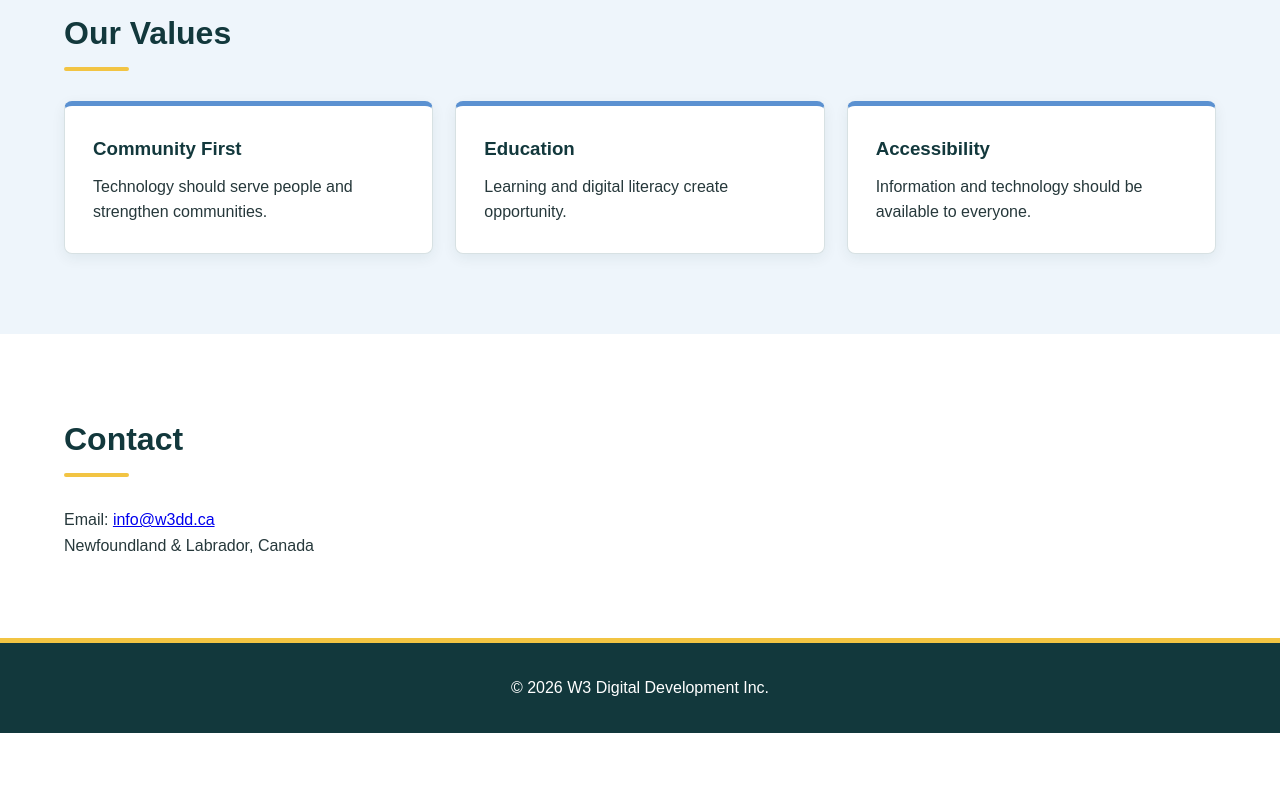
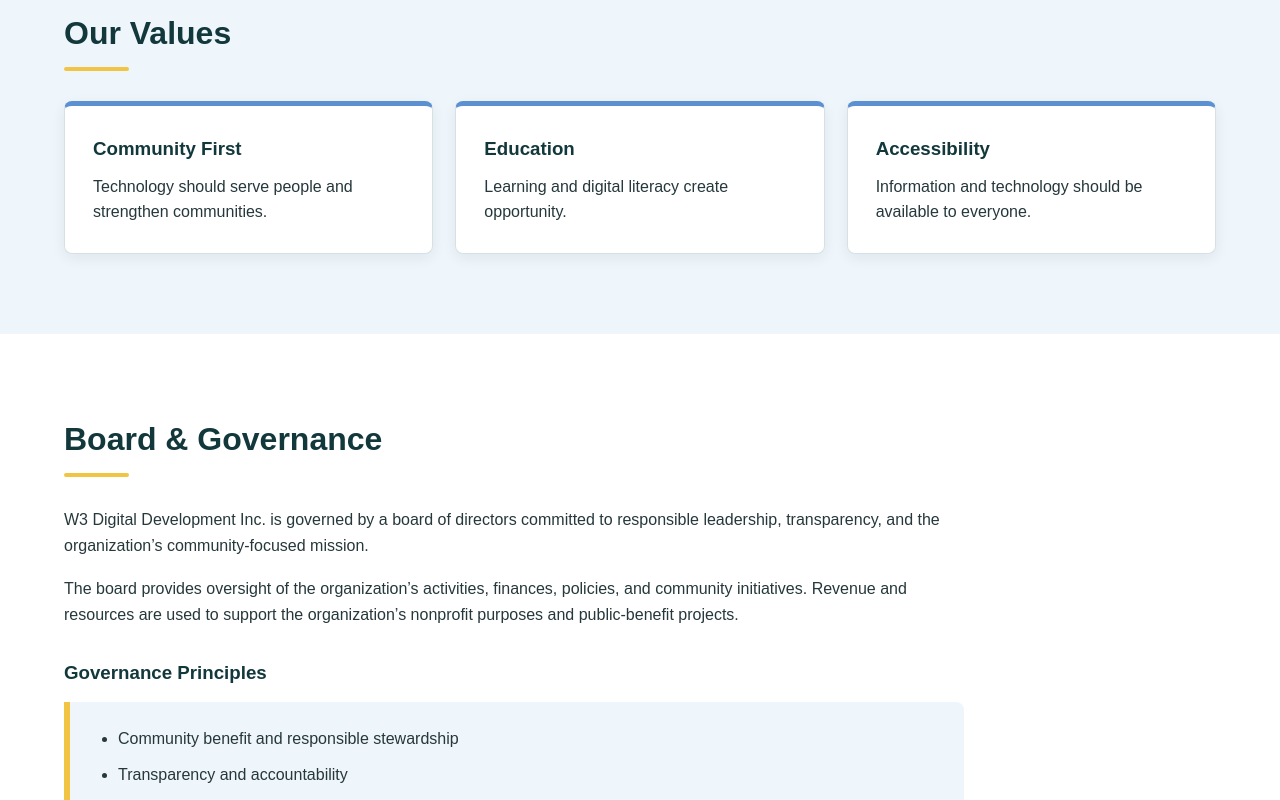
Before and after one commit to derekpmoller/w3dd-org-site, a plain HTML site: page index.html in a window 1280 px wide. Shown: the part 2000-2800 px from the top of the page. Before the commit the page ends 2733 px from the top, so only its background shows below. Drawn offline with Linux system fonts and the light colour scheme.

Commit message:
Add board and governance section

```diff
--- a/index.html
+++ b/index.html
@@ -22,6 +22,7 @@
                 <a href="#about">About</a>
                 <a href="#mission">Mission</a>
                 <a href="#projects">Projects</a>
+                #governanceGovernance</a>
                 <a href="#contact">Contact</a>
             </nav>
 
@@ -93,7 +94,7 @@
     <section id="projects" class="section">
         <div class="container">
 
-            <h2>Featured Projects</h2>
+            <h2>Our Projects</h2>
 
             <div class="project-card">
 
@@ -143,6 +144,39 @@
         </div>
     </section>
 
+    <section id="governance" class="section">
+        <div class="container">
+
+            <h2>Board & Governance</h2>
+
+            <div class="governance-content">
+                <p>
+                    W3 Digital Development Inc. is governed by a board of directors
+                    committed to responsible leadership, transparency, and the
+                    organization’s community-focused mission.
+                </p>
+
+                <p>
+                    The board provides oversight of the organization’s activities,
+                    finances, policies, and community initiatives. Revenue and
+                    resources are used to support the organization’s nonprofit
+                    purposes and public-benefit projects.
+                </p>
+
+                <h3>Governance Principles</h3>
+
+                <ul class="governance-list">
+                    <li>Community benefit and responsible stewardship</li>
+                    <li>Transparency and accountability</li>
+                    <li>Ethical and inclusive decision-making</li>
+                    <li>Responsible management of organizational resources</li>
+                    <li>Oversight of projects, including NL Explorer</li>
+                </ul>
+            </div>
+
+        </div>
+    </section>
+
     <section id="contact" class="section">
         <div class="container">
 
--- a/styles.css
+++ b/styles.css
@@ -74,11 +74,9 @@
     color: var(--w3dd-white);
     text-align: center;
     background:
-        linear-gradient(
-            135deg,
+        linear-gradient(135deg,
             var(--w3dd-navy) 0%,
-            var(--w3dd-teal) 100%
-        );
+            var(--w3dd-teal) 100%);
     border-bottom: 6px solid var(--w3dd-gold);
 }
 
@@ -283,3 +281,33 @@
         padding: 60px 0;
     }
 }
+
+/* Board and governance */
+.governance-content {
+    max-width: 900px;
+}
+
+.governance-content p {
+    margin-bottom: 18px;
+}
+
+.governance-content h3 {
+    margin-top: 30px;
+    margin-bottom: 15px;
+    color: var(--w3dd-navy);
+}
+
+.governance-list {
+    padding: 24px 30px 24px 48px;
+    background: var(--w3dd-light-blue);
+    border-left: 6px solid var(--w3dd-gold);
+    border-radius: 0 8px 8px 0;
+}
+
+.governance-list li {
+    margin-bottom: 10px;
+}
+
+.governance-list li:last-child {
+    margin-bottom: 0;
+}
```
